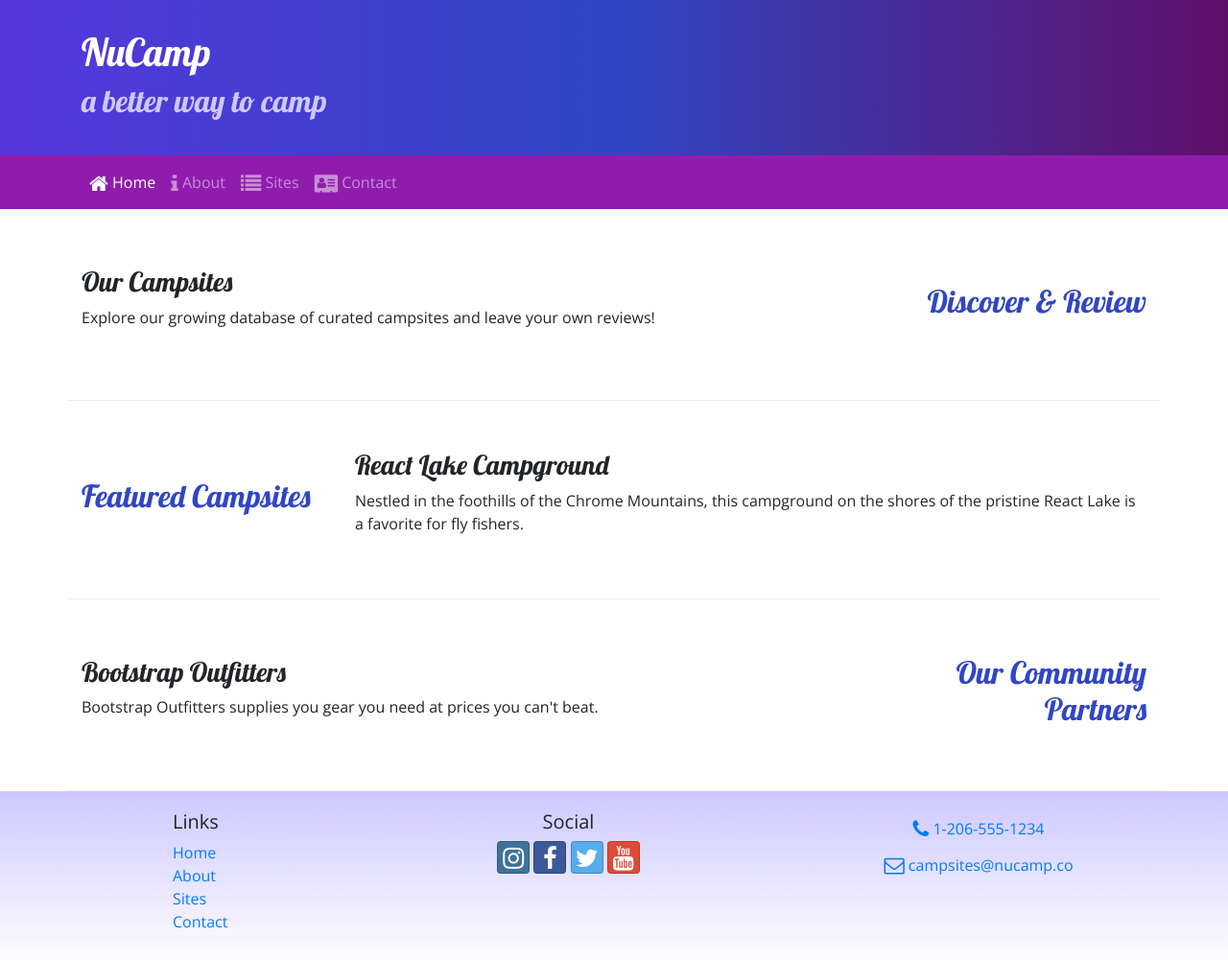
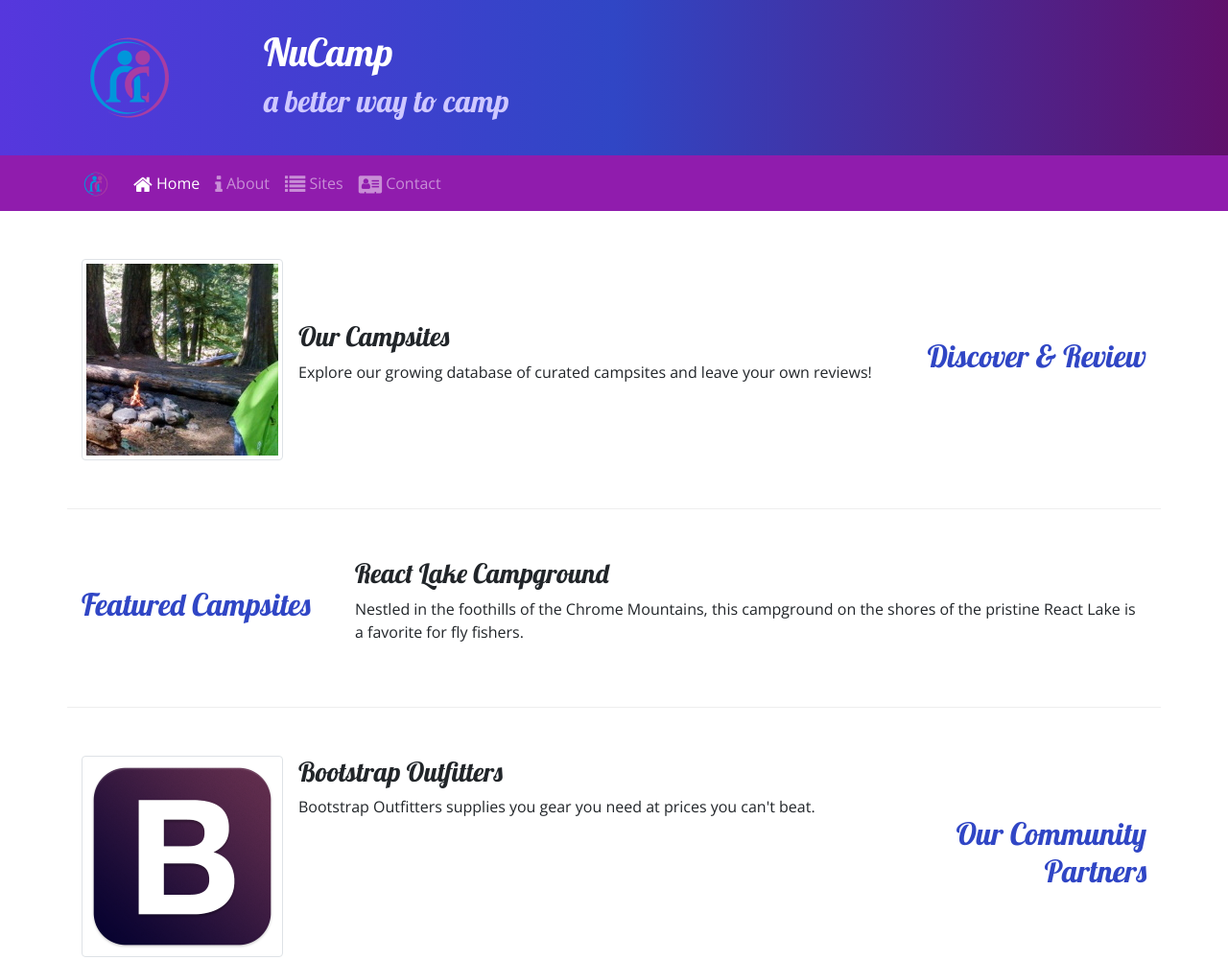
Before and after one commit to WillSpecV/Bootstrap, a website: page index.html in a window 1280 px wide. Shown: the top 1001 px of the page at 96% size. Drawn offline with nearby package versions, Linux system fonts and the light colour scheme.

Commit message:
Images and Media

```diff
--- a/index.html
+++ b/index.html
@@ -31,6 +31,9 @@
     <header class="jumbotron jumbotron-fluid">
       <div class="container">
         <div class="row">
+          <div class="col-4 col-sm-3 col-md-2 align-self-center">
+            <img src="img/logo.png" alt="img-fluid" />
+          </div>
           <div class="col">
             <h1>NuCamp</h1>
             <h2>a better way to camp</h2>
@@ -42,8 +45,11 @@
     <!-- NavBar -->
     <nav class="navbar navbar-expand-sm navbar-dark sticky-top">
       <div class="container">
+        <a class="navbar-brand" href="#">
+          <img src="img/logo.png" height="30" width="30" />
+        </a>
         <button
-          class="navbar-toggler ml-auto"
+          class="navbar-toggler"
           type="button"
           data-toggle="collapse"
           data-target="#nucampNavbar"
@@ -83,11 +89,16 @@
           <h2 class="text-sm-right">Discover & Review</h2>
         </div>
         <div class="col">
+          <div class="media">
+            <img class="d-flex mr-3 img-thumbnail" src="img/breadcrumb-trail-thumb.jpg" alt="Breadcrumb Trail">
+            <div class="media-body align-self-center">
               <h3>Our Campsites</h3>
               <p class="d-none d-sm-block">
                 Explore our growing database of curated campsites and leave your own
                 reviews!
               </p>
+            </div>
+          </div>
         </div>
       </div>
     </div>
@@ -113,11 +124,16 @@
           <h2 class="text-sm-right">Our Community Partners</h2>
         </div>
         <div class="col">
+          <div class="media">
+            <img class="d-flex mr-3 img-thumbnail" src="img/bootstrap-thumb.png" alt="Bootstrap Outfitters">
+            <div>
               <h3>Bootstrap Outfitters</h3>
               <p class="d-none d-sm-block">
                 Bootstrap Outfitters supplies you gear you need at prices you can't
                 beat.
               </p>
+            </div>
+          </div>
         </div>
       </div>
     </div>
```
Also changed, not shown: aboutus.html (+42 -30 lines), contactus.html (+12 -2 lines), img/bootstrap-thumb.png (added), img/breadcrumb-trail-thumb.jpg (added), img/breadcrumb-trail.jpg (added), img/chrome-river-thumb.jpg (added), img/chrome-river.jpg (added), img/logo.png (added), img/react-lake-thumb.jpg (added), img/react-lake.jpg (added). Lines whose indentation alone changed are shown as unchanged.
